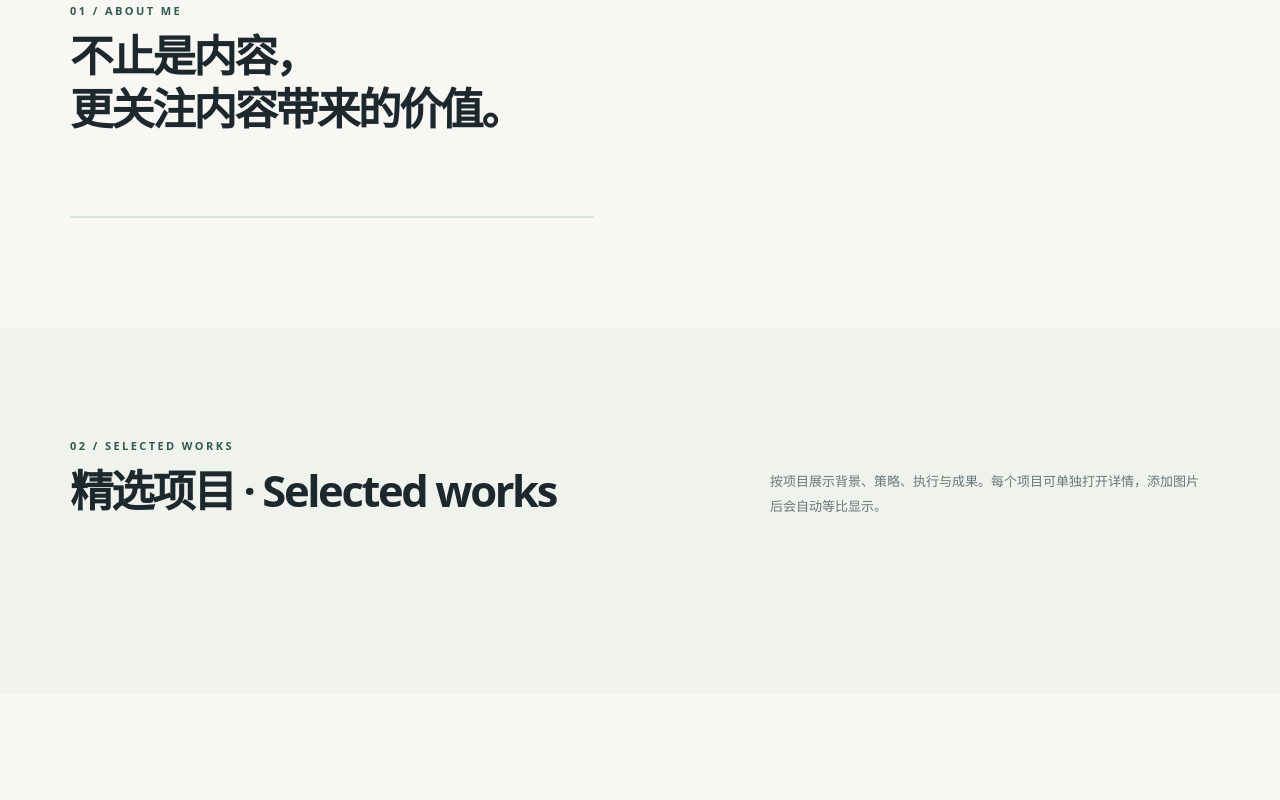
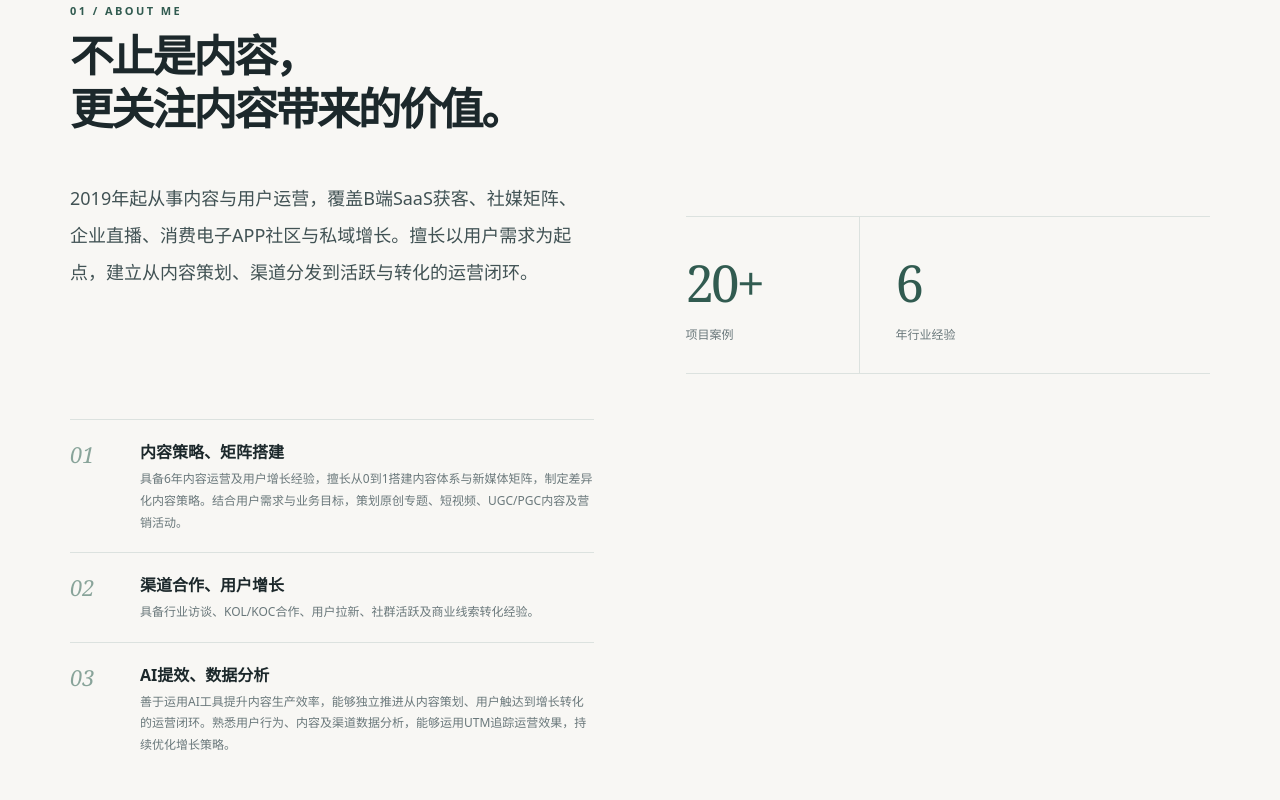
Before and after one commit to ccc-mamm/portfolio, a plain HTML site: page index.html in a window 1280 px wide. Shown: the part 960-1760 px from the top of the page. Drawn offline with Linux system fonts and the light colour scheme.

Commit message:
Update index.html

```diff
--- a/index.html
+++ b/index.html
@@ -43,7 +43,7 @@
   </div></div>
   <div class="ticker"><div class="container tickerIn"><span>CONTENT STRATEGY</span><span class="tickerDot">✳</span><span>USER GROWTH</span><span class="tickerDot">✳</span><span>CREATIVE THINKING</span><span class="tickerDot">✳</span><span>DATA INSIGHTS</span></div></div>
   <section id="about"><div class="container"><div class="sectionHead"><div><div class="eyebrow">01 / ABOUT ME</div><h2>不止是内容，<br>更关注内容带来的价值。</h2></div><p></p></div>
-    <div class="aboutGrid"><div><div class="stats" id="stats"></div></div><div id="expertise"></div></div>
+ <div class="aboutGrid"><p class="desc" id="aboutDesc"></p><div class="stats" id="stats"></div><div class="expertise" id="expertise"></div></div>
   </div></section>
   <section class="work" id="works"><div class="container"><div class="sectionHead"><div><div class="eyebrow">02 / SELECTED WORKS</div><h2>精选项目 · Selected works</h2></div><p>按项目展示背景、策略、执行与成果。每个项目可单独打开详情，添加图片后会自动等比显示。</p></div><div id="filters" class="filterBar" role="group" aria-label="按项目类型筛选"></div><div class="projectGrid" id="projectGrid"></div></div></section>
   <section id="method"><div class="container"><div class="sectionHead"><div><div class="eyebrow">03 / MY APPROACH</div><h2>我的工作方式</h2></div><p>一个清晰可复用的工作流程，让项目更容易被理解和评估。</p></div><div class="processGrid"><article class="step"><span>01.</span><h3>理解问题</h3><p>从业务目标、用户洞察和行业信息入手，明确需要解决的问题。</p></article><article class="step"><span>02.</span><h3>提出方案</h3><p>建立内容策略、执行计划和协作分工，将想法落到具体动作。</p></article><article class="step"><span>03.</span><h3>验证结果</h3><p>通过数据追踪和项目复盘，沉淀能够持续优化的方法。</p></article></div></div></section>
```
